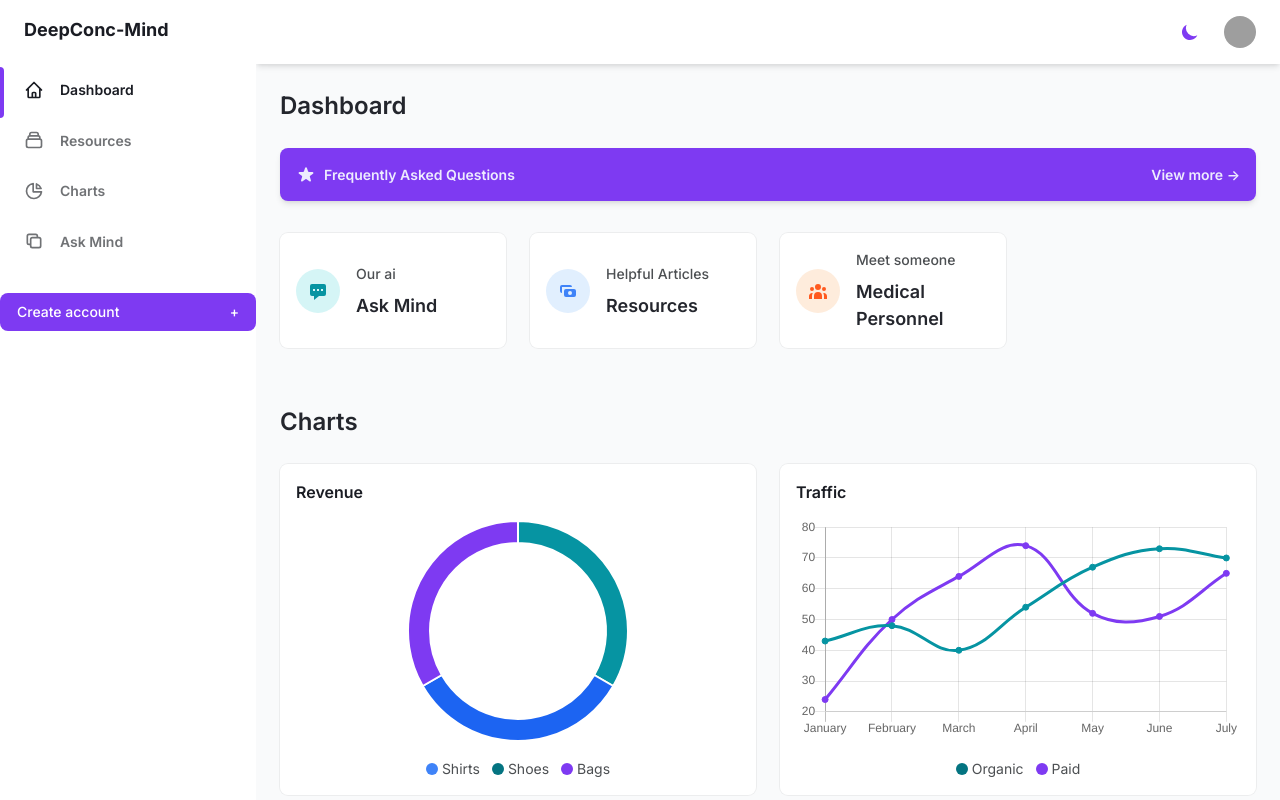
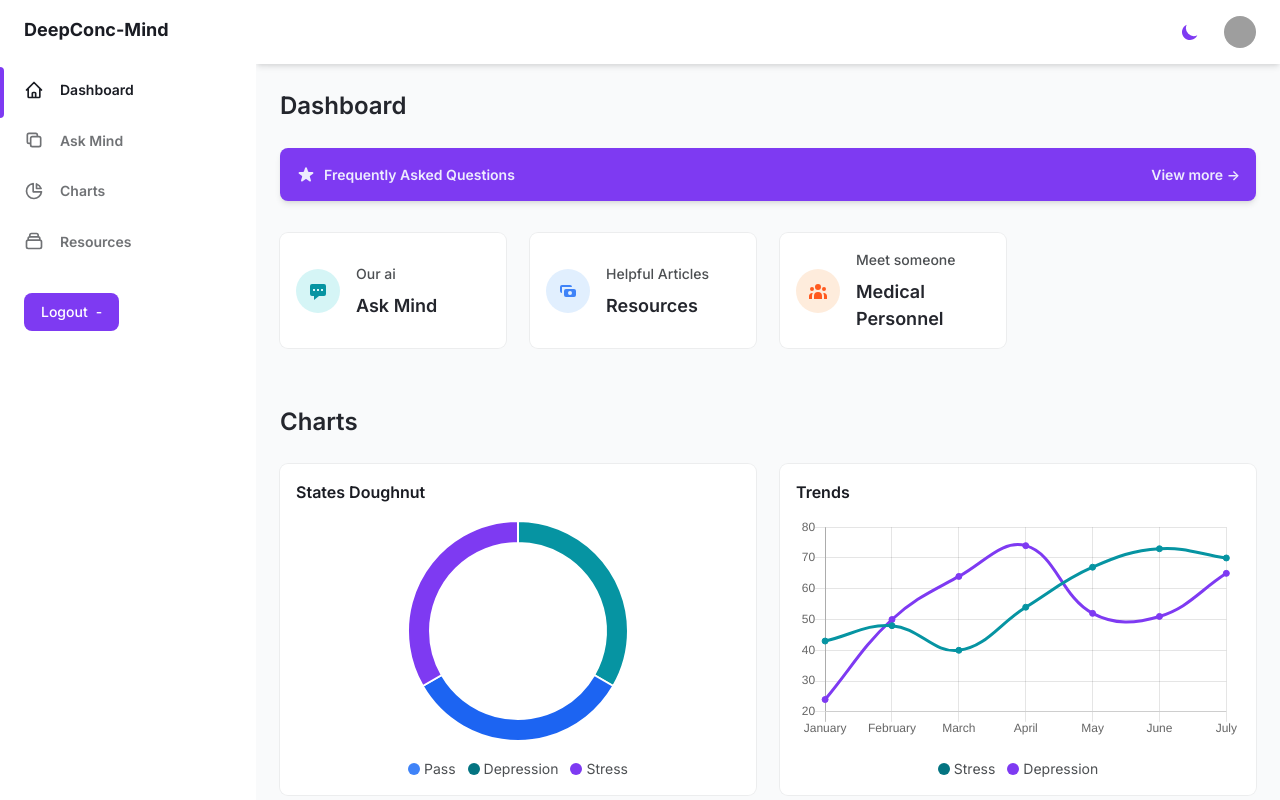
Before and after one commit to deepconclusions/deep-conc-mind, a Django app: page / in a window 1280 px wide. Run offline with Django 4.2, Linux system fonts and the light colour scheme; a user stored in the database is signed in; some libraries are stand-ins or nearby versions; grey boxes are pictures that could not be loaded.

Commit message:
added emojis and corrected login and create account options on menu

```diff
--- a/pyproject.toml
+++ b/pyproject.toml
@@ -12,6 +12,7 @@
 langchain = "^0.0.314"
 openai = "^0.28.1"
 pillow = "^10.0.1"
+django-markdownify = "^0.9.3"
 
 
 [build-system]
--- a/templates/base.html
+++ b/templates/base.html
@@ -25,6 +25,10 @@
     ></script>
     <script src="{% static 'js/charts-lines.js' %}" defer></script>
     <script src="{% static 'js/charts-pie.js' %}" defer></script>
+    <script
+      src="https://kit.fontawesome.com/42e0e8b23e.js"
+      crossorigin="anonymous"
+    ></script>
   </head>
   <body>
     <div
@@ -132,14 +136,27 @@
                   stroke="currentColor"
                 >
                   <path
-                    d="M8 16H6a2 2 0 01-2-2V6a2 2 0 012-2h8a2 2 0 012 2v2m-6 12h8a2 2 0 002-2v-8a2 2 0 00-2-2h-8a2 2 0 00-2 2v8a2 2 0 002 2z"
+                    d="M19 11H5m14 0a2 2 0 012 2v6a2 2 0 01-2 2H5a2 2 0 01-2-2v-6a2 2 0 012-2m14 0V9a2 2 0 00-2-2M5 11V9a2 2 0 012-2m0 0V5a2 2 0 012-2h6a2 2 0 012 2v2M7 7h10"
                   ></path>
                 </svg>
-                <span class="ml-4">Ask Mind</span>
+                <span class="ml-4">Resources</span>
               </a>
             </li>
           </ul>
-          <a href="{% url 'accounts:signup' %}" class="px-6 my-6">
+          {% if user.is_authenticated %}
+          <div class="px-6 my-6">
+            <a href="{% url 'accounts:signout' %}">
+              <button
+                class="flex items-center justify-between px-4 py-2 text-sm font-medium leading-5 text-white transition-colors duration-150 bg-purple-600 border border-transparent rounded-lg active:bg-purple-600 hover:bg-purple-700 focus:outline-none focus:shadow-outline-purple"
+              >
+                Logout
+                <span class="ml-2" aria-hidden="true">-</span>
+              </button>
+            </a>
+          </div>
+          {% else %}
+          <div class="px-6 my-6">
+            <a href="{% url 'accounts:signup' %}">
               <button
                 class="flex items-center justify-between w-full px-4 py-2 text-sm font-medium leading-5 text-white transition-colors duration-150 bg-purple-600 border border-transparent rounded-lg active:bg-purple-600 hover:bg-purple-700 focus:outline-none focus:shadow-outline-purple"
               >
@@ -270,13 +289,25 @@
                   stroke="currentColor"
                 >
                   <path
-                    d="M8 16H6a2 2 0 01-2-2V6a2 2 0 012-2h8a2 2 0 012 2v2m-6 12h8a2 2 0 002-2v-8a2 2 0 00-2-2h-8a2 2 0 00-2 2v8a2 2 0 002 2z"
+                    d="M19 11H5m14 0a2 2 0 012 2v6a2 2 0 01-2 2H5a2 2 0 01-2-2v-6a2 2 0 012-2m14 0V9a2 2 0 00-2-2M5 11V9a2 2 0 012-2m0 0V5a2 2 0 012-2h6a2 2 0 012 2v2M7 7h10"
                   ></path>
                 </svg>
-                <span class="ml-4">Ask Mind</span>
+                <span class="ml-4">Resources</span>
               </a>
             </li>
           </ul>
+          {% if user.is_authenticated %}
+          <div class="px-6 my-6">
+            <a href="{% url 'accounts:signout' %}">
+              <button
+                class="flex items-center justify-between px-4 py-2 text-sm font-medium leading-5 text-white transition-colors duration-150 bg-purple-600 border border-transparent rounded-lg active:bg-purple-600 hover:bg-purple-700 focus:outline-none focus:shadow-outline-purple"
+              >
+                Logout
+                <span class="ml-2" aria-hidden="true">-</span>
+              </button>
+            </a>
+          </div>
+          {% else %}
           <div class="px-6 my-6">
             <button
               class="flex items-center justify-between px-4 py-2 text-sm font-medium leading-5 text-white transition-colors duration-150 bg-purple-600 border border-transparent rounded-lg active:bg-purple-600 hover:bg-purple-700 focus:outline-none focus:shadow-outline-purple"
--- a/templates/dashbord.html
+++ b/templates/dashbord.html
@@ -94,13 +94,16 @@
     </div>
 
     <!-- Charts -->
-    <h2 class="my-6 text-2xl font-semibold text-gray-700 dark:text-gray-200">
+    <h2
+      class="my-6 text-2xl font-semibold text-gray-700 dark:text-gray-200"
+      id="charts"
+    >
       Charts
     </h2>
     <div class="grid gap-6 mb-8 md:grid-cols-2">
       <div class="min-w-0 p-4 bg-white rounded-lg shadow-xs dark:bg-gray-800">
         <h4 class="mb-4 font-semibold text-gray-800 dark:text-gray-300">
-          Revenue
+          States Doughnut
         </h4>
         <canvas id="pie"></canvas>
         <div
@@ -111,25 +114,25 @@
             <span
               class="inline-block w-3 h-3 mr-1 bg-blue-500 rounded-full"
             ></span>
-            <span>Shirts</span>
+            <span>Pass</span>
           </div>
           <div class="flex items-center">
             <span
               class="inline-block w-3 h-3 mr-1 bg-teal-600 rounded-full"
             ></span>
-            <span>Shoes</span>
+            <span>Depression</span>
           </div>
           <div class="flex items-center">
             <span
               class="inline-block w-3 h-3 mr-1 bg-purple-600 rounded-full"
             ></span>
-            <span>Bags</span>
+            <span>Stress</span>
           </div>
         </div>
       </div>
       <div class="min-w-0 p-4 bg-white rounded-lg shadow-xs dark:bg-gray-800">
         <h4 class="mb-4 font-semibold text-gray-800 dark:text-gray-300">
-          Traffic
+          Trends
         </h4>
         <canvas id="line"></canvas>
         <div
@@ -140,13 +143,13 @@
             <span
               class="inline-block w-3 h-3 mr-1 bg-teal-600 rounded-full"
             ></span>
-            <span>Organic</span>
+            <span>Stress</span>
           </div>
           <div class="flex items-center">
             <span
               class="inline-block w-3 h-3 mr-1 bg-purple-600 rounded-full"
             ></span>
-            <span>Paid</span>
+            <span>Depression</span>
           </div>
         </div>
       </div>
```
Also changed, not shown: other parts of templates/base.html (+13 -10 lines), accounts/templates/accounts/signup.html (+10 -0 lines), mind/templates/mind/mind.html (+6 -2 lines), mind/views.py (+28 -29 lines), db.sqlite3, 1 other file. Lines whose indentation alone changed are shown as unchanged.
